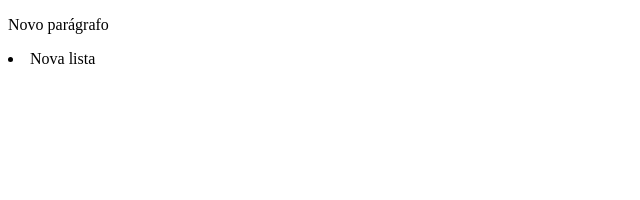
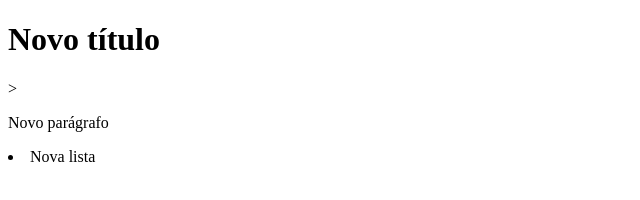
Before and after one commit to muginito/teste, a plain HTML site: page index.html in a window 1280 px wide. Shown: the whole page, without its empty margins (0-640 px from the left). Drawn offline with Linux system fonts and the light colour scheme.

Commit message:
novo título adicionado

```diff
--- a/index.html
+++ b/index.html
@@ -7,6 +7,7 @@
     <title>TESTE GIT curso da alura</title>
 </head>
 <body>
+    <h1>Novo título</h1>>
     <p>Novo parágrafo</p>
     <li>Nova lista</li>
 </body>
```
